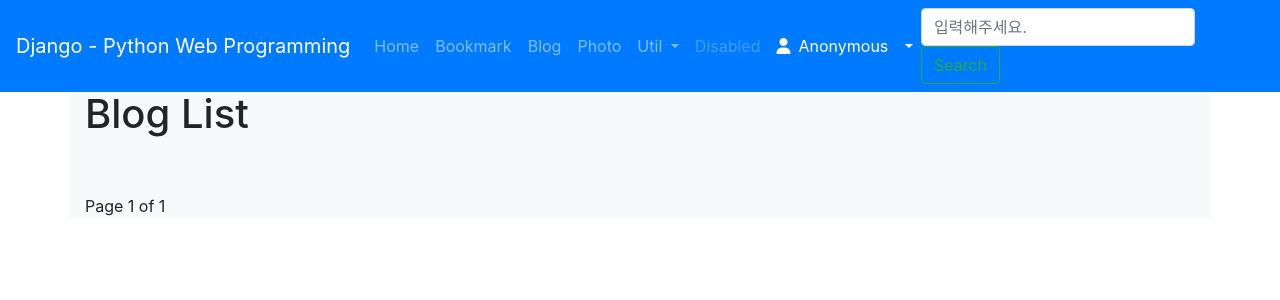
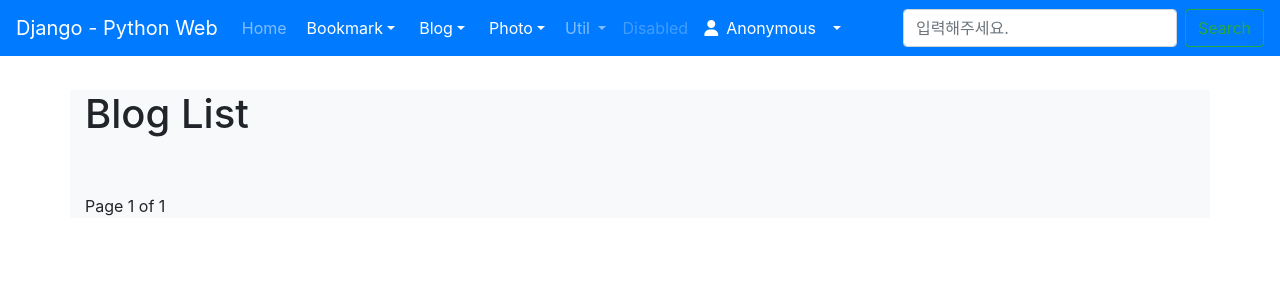
Before and after one commit to hjklo0220/python6th_django, a Django app: page /blog/ in a window 1280 px wide. Shown: the top 300 px of the page. Run offline with Django 4.2, Linux system fonts and the light colour scheme; data that the repository does not hold is empty; some libraries are stand-ins or nearby versions.

Commit message:
GNB 구성 매뉴 추가

```diff
--- a/templates/base.html
+++ b/templates/base.html
@@ -14,7 +14,7 @@
 </head>
 <body style="padding-top: 90px">
 <nav class="navbar navbar-expand-lg navbar-dark bg-primary fixed-top">
-    <a class="navbar-brand" href="/">Django - Python Web Programming </a>
+    <a class="navbar-brand" href="/">Django - Python Web </a>
     <button class="navbar-toggler" type="button" data-toggle="collapse" data-target="#navbarSupportedContent">
         <span class="navbar-toggler-icon"></span>
     </button>
@@ -26,14 +26,29 @@
                     Home <span class="sr-only">current</span>
                 </a>
             </li>
-            <li class="nav-item">
-                <a href="{% url 'bookmark:index' %}" class="nav-link">Bookmark</a>
+            <li class="nav-item dropdown mx-1">
+                <a href="#" class="nav-link dropdown-toggle text-white" data-toggle="dropdown">Bookmark</a>
+                <div class="dropdown-menu">
+                    <a href="{% url 'bookmark:index' %}" class="dropdown-item">List</a>
+                    <a href="{% url 'bookmark:add' %}" class="dropdown-item">Add</a>
+                    <a href="{% url 'bookmark:change' %}" class="dropdown-item">Change</a>
+                </div>
             </li>
-            <li class="nav-item">
-                <a href="{% url 'blog:index' %}" class="nav-link">Blog</a>
+            <li class="nav-item dropdown mx-1">
+                <a href="#" class="nav-link dropdown-toggle text-white" data-toggle="dropdown">Blog</a>
+                <div class="dropdown-menu">
+                    <a href="{% url 'blog:index' %}" class="dropdown-item">List</a>
+                    <a href="{% url 'blog:add' %}" class="dropdown-item">Add</a>
+                    <a href="{% url 'blog:change' %}" class="dropdown-item">Change</a>
+                </div>
             </li>
-            <li class="nav-item">
-                <a href="{% url 'photo:index' %}" class="nav-link">Photo</a>
+            <li class="nav-item dropdown mx-1">
+                <a href="#" class="nav-link dropdown-toggle text-white" data-toggle="dropdown">Photo</a>
+                <div class="dropdown-menu">
+                    <a href="{% url 'photo:index' %}" class="dropdown-item">List</a>
+                    <a href="{% url 'home' %}" class="dropdown-item">Add</a>
+                    <a href="{% url 'home' %}" class="dropdown-item">Change</a>
+                </div>
             </li>
             <li class="nav-item dropdown">
                 <a href="#" class="nav-link dropdown-toggle" id="navbarDropdown" role="button"
```
